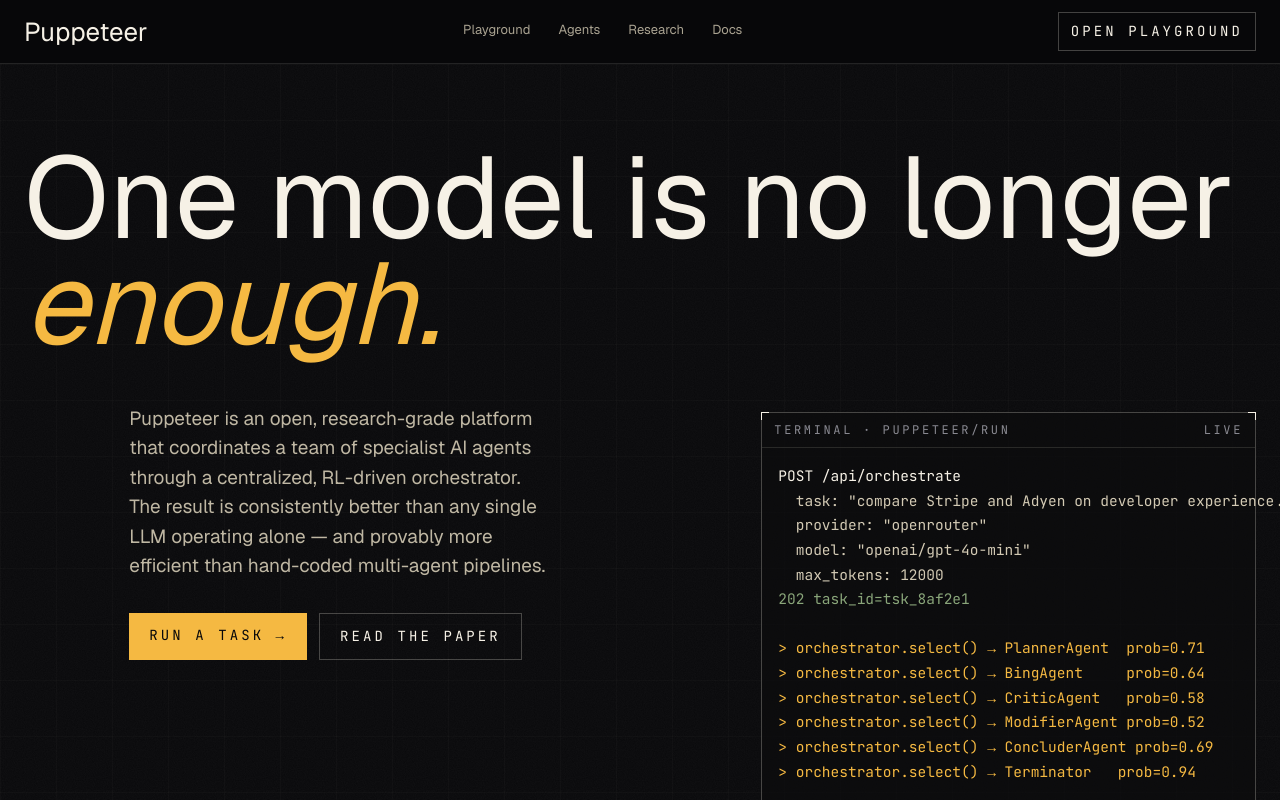
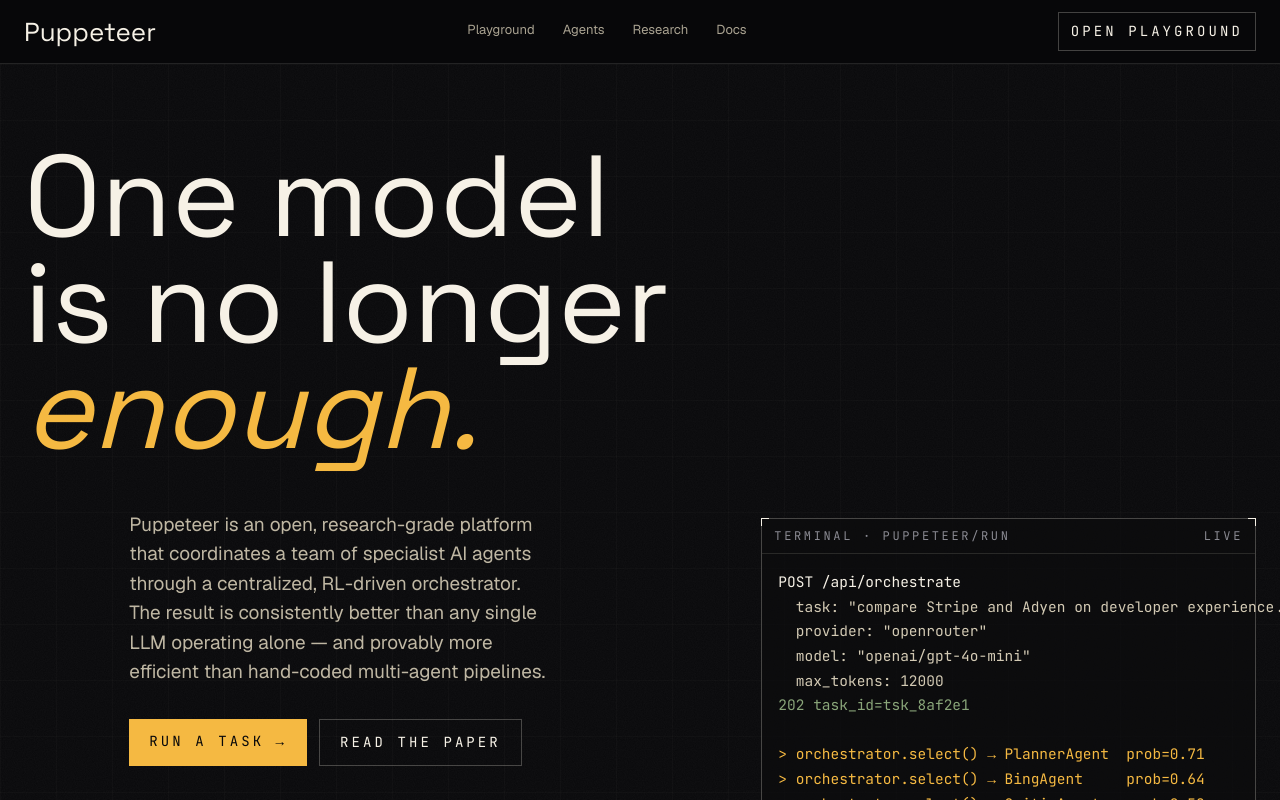
Before and after one commit to Manavarya09/Puppeteer-Multi-Agent-AI-Playground, a Next.js app in the folder web/: page / in a window 1280 px wide. Shown: the top 800 px of the page. Built offline with nearby package versions, Linux system fonts and the light colour scheme.

Commit message:
refactor: clean up research page and layout

```diff
--- a/web/app/layout.tsx
+++ b/web/app/layout.tsx
@@ -15,7 +15,7 @@ export default function RootLayout({ children }: { children: React.ReactNode })
         <link rel="preconnect" href="https://fonts.googleapis.com" />
         <link rel="preconnect" href="https://fonts.gstatic.com" crossOrigin="" />
         <link
-          href="https://fonts.googleapis.com/css2?family=Instrument+Serif:ital@0;1&family=JetBrains+Mono:wght@300;400;500&family=Geist:wght@300;400;500;600&display=swap"
+          href="https://fonts.googleapis.com/css2?family=Space+Grotesk:wght@300;400;500;600;700&family=JetBrains+Mono:wght@300;400;500&family=Geist:wght@300;400;500;600&display=swap"
           rel="stylesheet"
         />
       </head>
--- a/web/app/research/page.tsx
+++ b/web/app/research/page.tsx
@@ -10,7 +10,7 @@ export default function ResearchPage() {
 
       <article className="grid grid-cols-12 gap-8">
         <aside className="col-span-12 md:col-span-3 space-y-6 text-[12px] font-mono">
-          <Meta k="paper" v="Puppeteer · 2026" />
+          <Meta k="paper" v="Puppeteer paper" />
           <Meta k="venue" v="ICLR submission · accepted" />
           <Meta k="authors" v="anonymised" />
           <Meta k="benchmarks" v="GSM-Hard · MMLU-Pro · HumanEval" />
```
